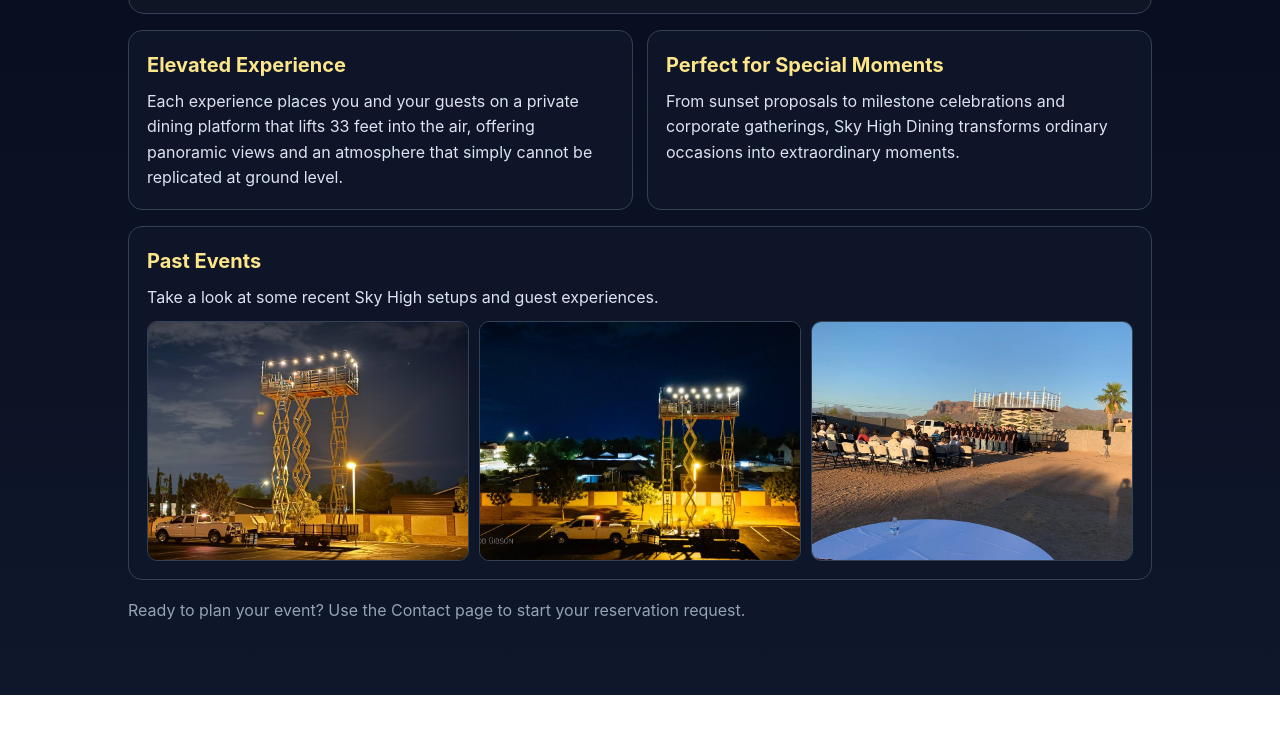
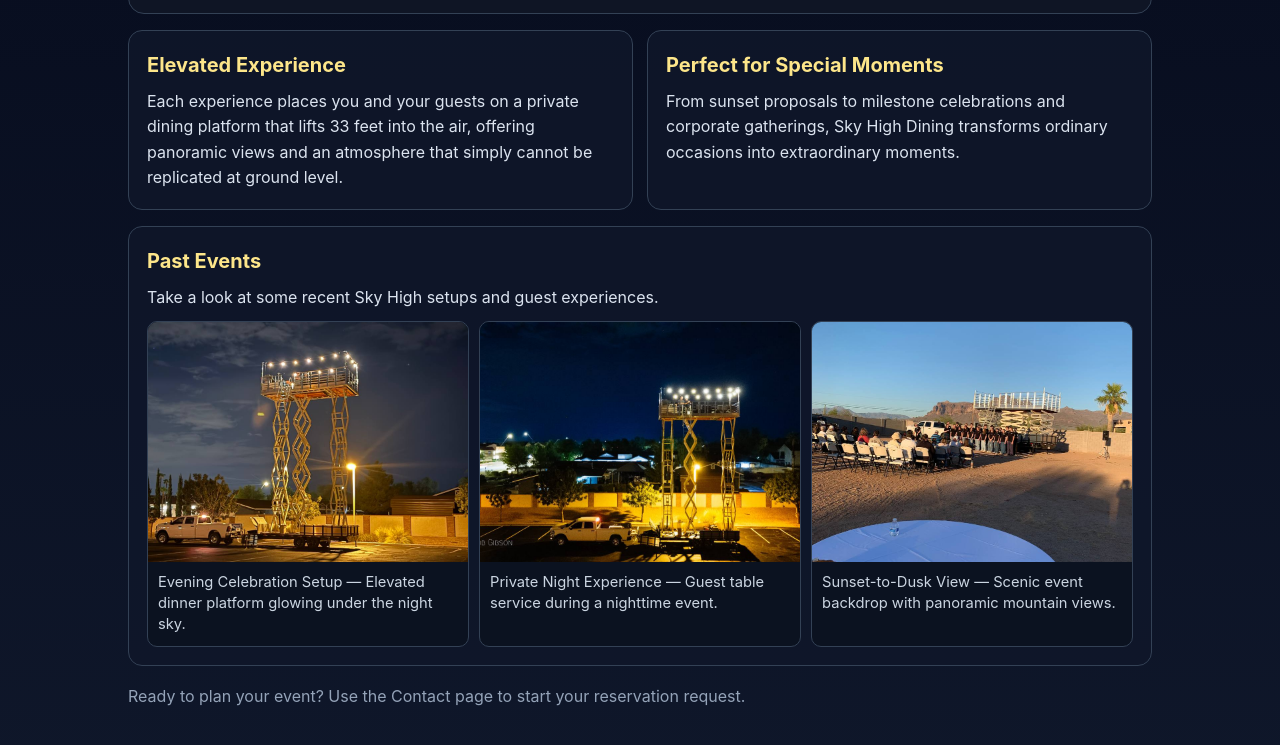
Before and after one commit to Sandonman/sky-high-dining-site, a website: page index.html in a window 1280 px wide. Shown: the part 720-1465 px from the top of the page. Before the commit the page ends 1415 px from the top, so only its background shows below. Drawn offline with Linux system fonts and the light colour scheme.

Commit message:
Make Past Events photos clickable with captions

```diff
--- a/index.html
+++ b/index.html
@@ -90,12 +90,28 @@
       gap: 10px;
       grid-template-columns: repeat(auto-fit, minmax(220px, 1fr));
     }
+    .gallery-grid figure {
+      margin: 0;
+      border: 1px solid #334155;
+      border-radius: 10px;
+      overflow: hidden;
+      background: #0b1220;
+    }
+    .gallery-grid a {
+      display: block;
+      text-decoration: none;
+    }
     .gallery-grid img {
       width: 100%;
       height: 240px;
       object-fit: cover;
-      border-radius: 10px;
-      border: 1px solid #334155;
+      display: block;
+    }
+    .gallery-grid figcaption {
+      padding: 10px;
+      color: #cbd5e1;
+      font-size: .92rem;
+      line-height: 1.45;
     }
     .footer { margin-top: 18px; color: var(--muted); }
   </style>
@@ -137,9 +153,24 @@
       <h2>Past Events</h2>
       <p>Take a look at some recent Sky High setups and guest experiences.</p>
       <div class="gallery-grid">
-        <img src="images/past-event-1.jpg" alt="Sky High Dining platform illuminated at night" />
-        <img src="images/past-event-2.jpg" alt="Elevated dining platform at night with guests" />
-        <img src="images/past-event-3.jpg" alt="Sky High event setup with mountain backdrop" />
+        <figure>
+          <a href="images/past-event-1.jpg" target="_blank" rel="noopener noreferrer">
+            <img src="images/past-event-1.jpg" alt="Sky High Dining platform illuminated at night" />
+          </a>
+          <figcaption>Evening Celebration Setup — Elevated dinner platform glowing under the night sky.</figcaption>
+        </figure>
+        <figure>
+          <a href="images/past-event-2.jpg" target="_blank" rel="noopener noreferrer">
+            <img src="images/past-event-2.jpg" alt="Elevated dining platform at night with guests" />
+          </a>
+          <figcaption>Private Night Experience — Guest table service during a nighttime event.</figcaption>
+        </figure>
+        <figure>
+          <a href="images/past-event-3.jpg" target="_blank" rel="noopener noreferrer">
+            <img src="images/past-event-3.jpg" alt="Sky High event setup with mountain backdrop" />
+          </a>
+          <figcaption>Sunset-to-Dusk View — Scenic event backdrop with panoramic mountain views.</figcaption>
+        </figure>
       </div>
     </section>
 
```
